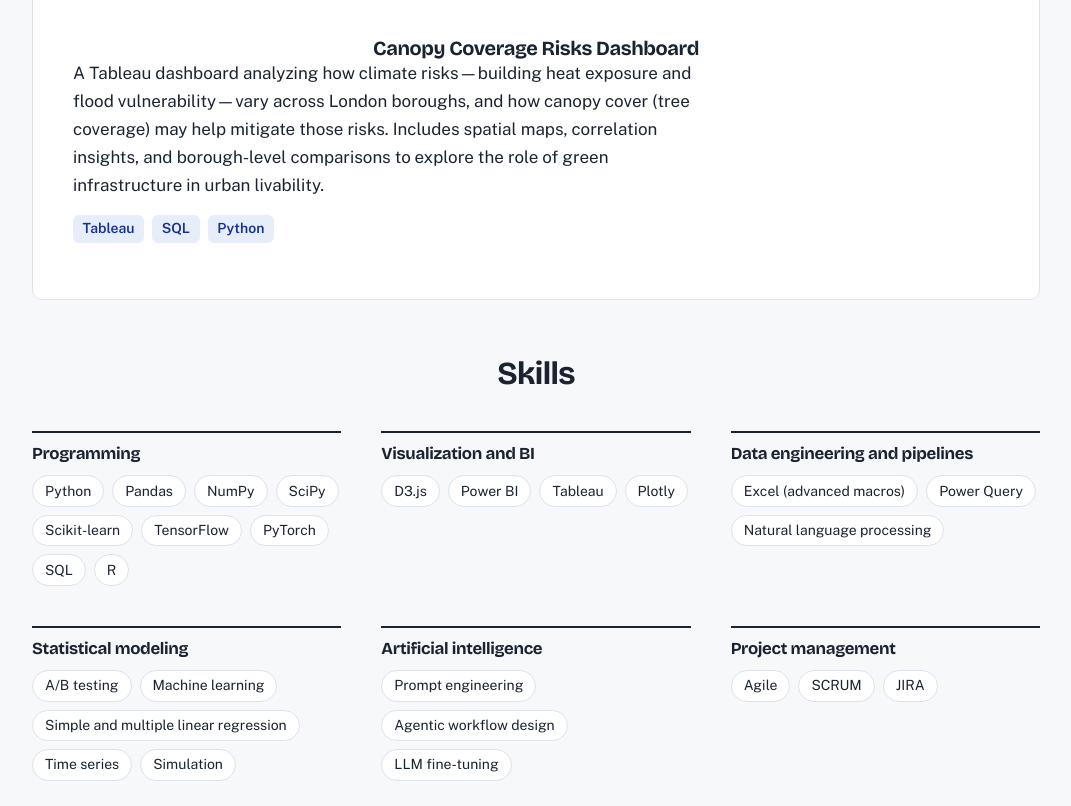
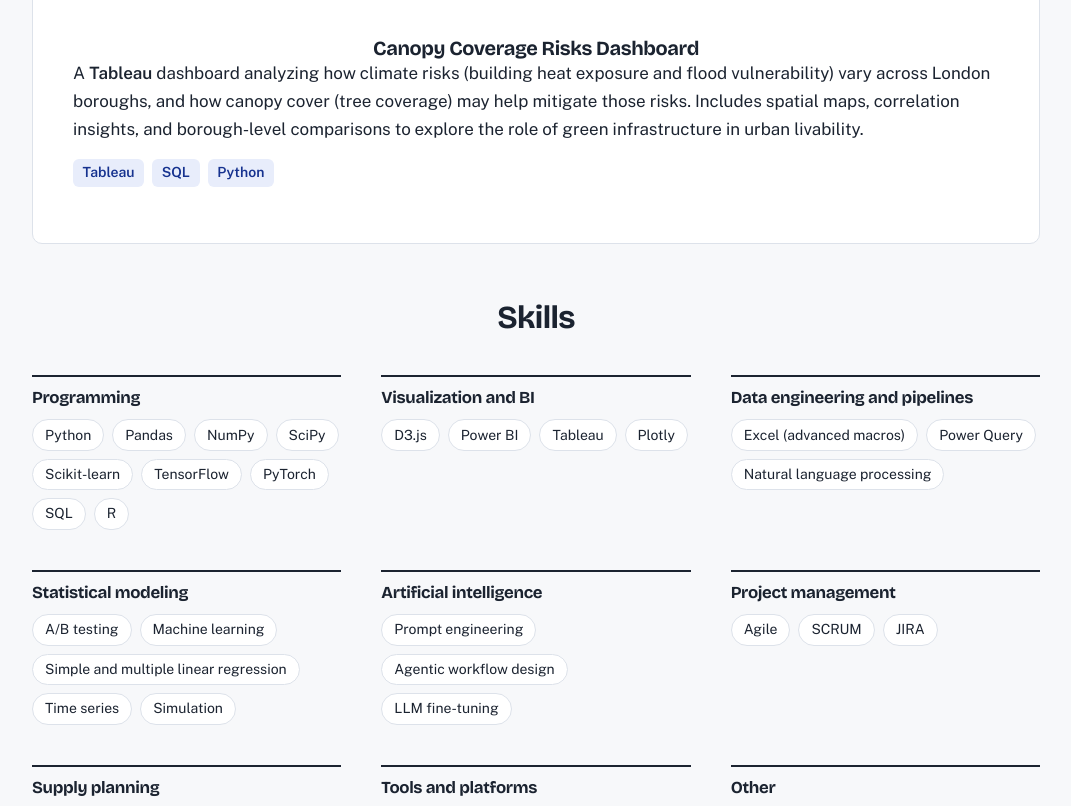
Before and after one commit to eboniethomas16/Elizabeth-Thomas-Portfolio, a plain HTML site: page index.html in a window 1280 px wide. Shown: the part 4299-5105 px from the top of the page, without its empty margins (104-1175 px from the left). Drawn offline with nearby package versions, Linux system fonts and the light colour scheme.

Commit message:
Update index.html

```diff
--- a/index.html
+++ b/index.html
@@ -368,7 +368,6 @@ footer :focus-visible{outline-color:#BFD0FF}
           <li>Cleaned malformed date fields and normalized timestamps to a single coherent format for accurate time-series analysis.</li>
           <li>Identified and resolved duplicate campaign records, conflicting IDs, and mismatched join keys across datasets.</li>
           <li>Handled missing values in spend, impressions, and conversion metrics using imputation strategies appropriate for marketing data.</li>
-
         </ul>
 
         <ul class="badges">
@@ -385,7 +384,7 @@ footer :focus-visible{outline-color:#BFD0FF}
     </article>
 
 
-
+<!--Canopy Coverage Risks-->
     <article class="lead" aria-labelledby="p4-h">
       <a class="shot ph p4"
          href="https://public.tableau.com/views/CanopyCoverageandtheRiskofBuildingHeatandFloodRiskinLondon/CanopyxHeatMap?:language=en-US&:sid=&:redirect=auth&:display_count=n&:origin=viz_share_link"
@@ -401,10 +400,10 @@ footer :focus-visible{outline-color:#BFD0FF}
       </a>
 
       <div class="lead-body">
-        <h3 id="p4-h" style="text-align:center;">Canopy Coverage Risks Dashboard</h3>
+        <h3 id="p3-h" style="text-align:center;">Canopy Coverage Risks Dashboard</h3>
 
-        <p>
-          A Tableau dashboard analyzing how climate risks—building heat exposure and flood vulnerability—vary across London boroughs, and how canopy cover (tree coverage) may help mitigate those risks.
+        <p style="max-width:none;">
+          A <b>Tableau</b> dashboard analyzing how climate risks (building heat exposure and flood vulnerability) vary across London boroughs, and how canopy cover (tree coverage) may help mitigate those risks.
           Includes spatial maps, correlation insights, and borough-level comparisons to explore the role of green infrastructure in urban livability.
         </p>
 
@@ -413,7 +412,6 @@ footer :focus-visible{outline-color:#BFD0FF}
           <li>SQL</li>
           <li>Python</li>
         </ul>
-
       </div>
     </article>
   </div>
```
